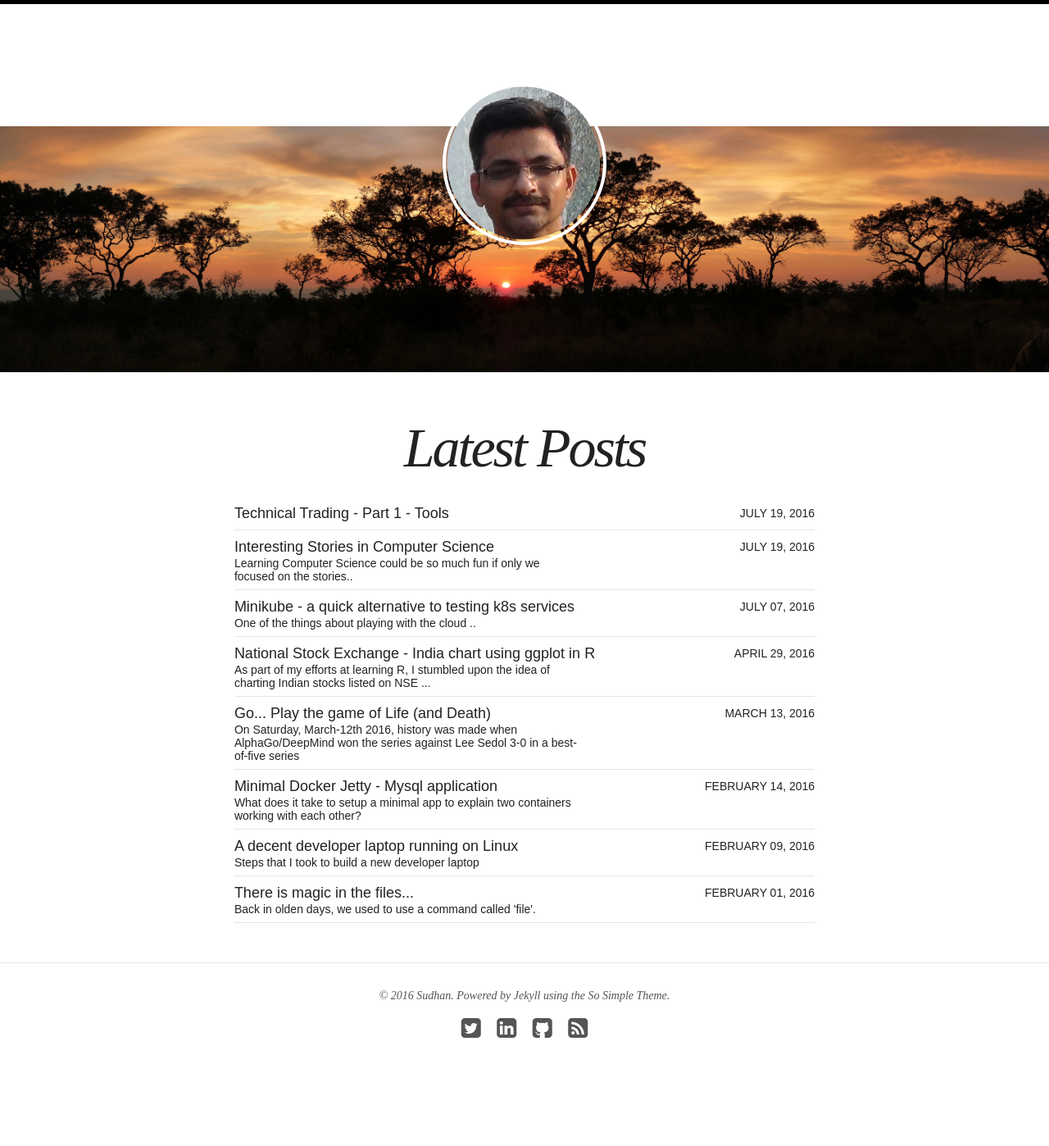
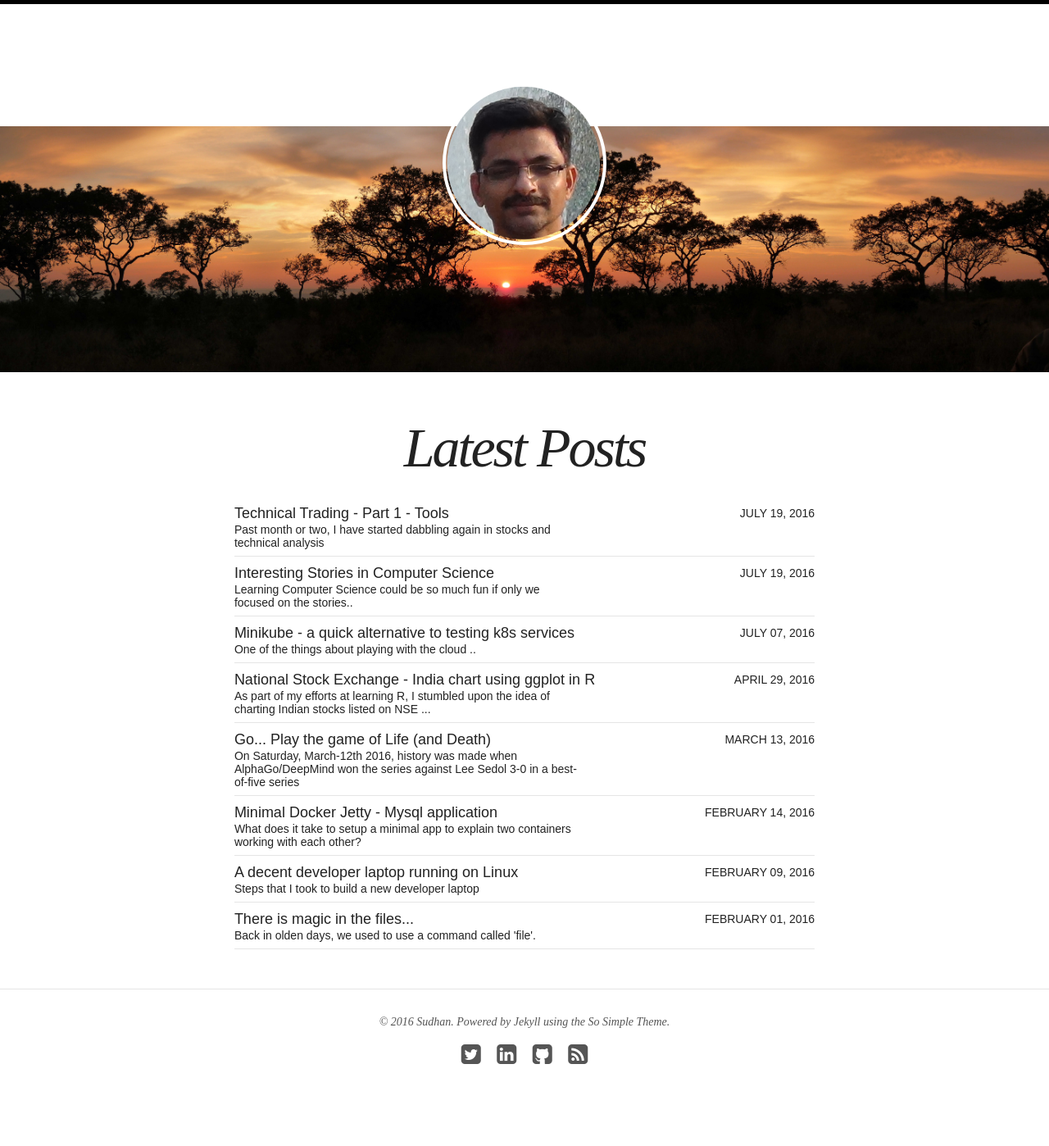
Before and after one commit to p2c2e/p2c2e.github.io, a Jekyll site: the page built from index.html, in a window 1280 px wide. Shown: the whole page at 82% size. Built offline with Jekyll 4.4.1, drawn with Linux system fonts in a browser that asks for light colours; nearby versions of some CDN libraries; before the commit the page ends 1366 px from its top, so only the background shows below that.

Commit message:
Added excerpt

```diff
--- a/_posts/blog/2017-07-19-trading-1.md
+++ b/_posts/blog/2017-07-19-trading-1.md
@@ -3,7 +3,7 @@ layout: post
 title: "Technical Trading - Part 1 - Tools"
 modified:
 categories: blog
-excerpt: ""
+excerpt: "Past month or two, I have started dabbling again in stocks and technical analysis"
 tags: [technology, trading, nse, technical-analysis, amibroker]
 comments: true
 image:
```
